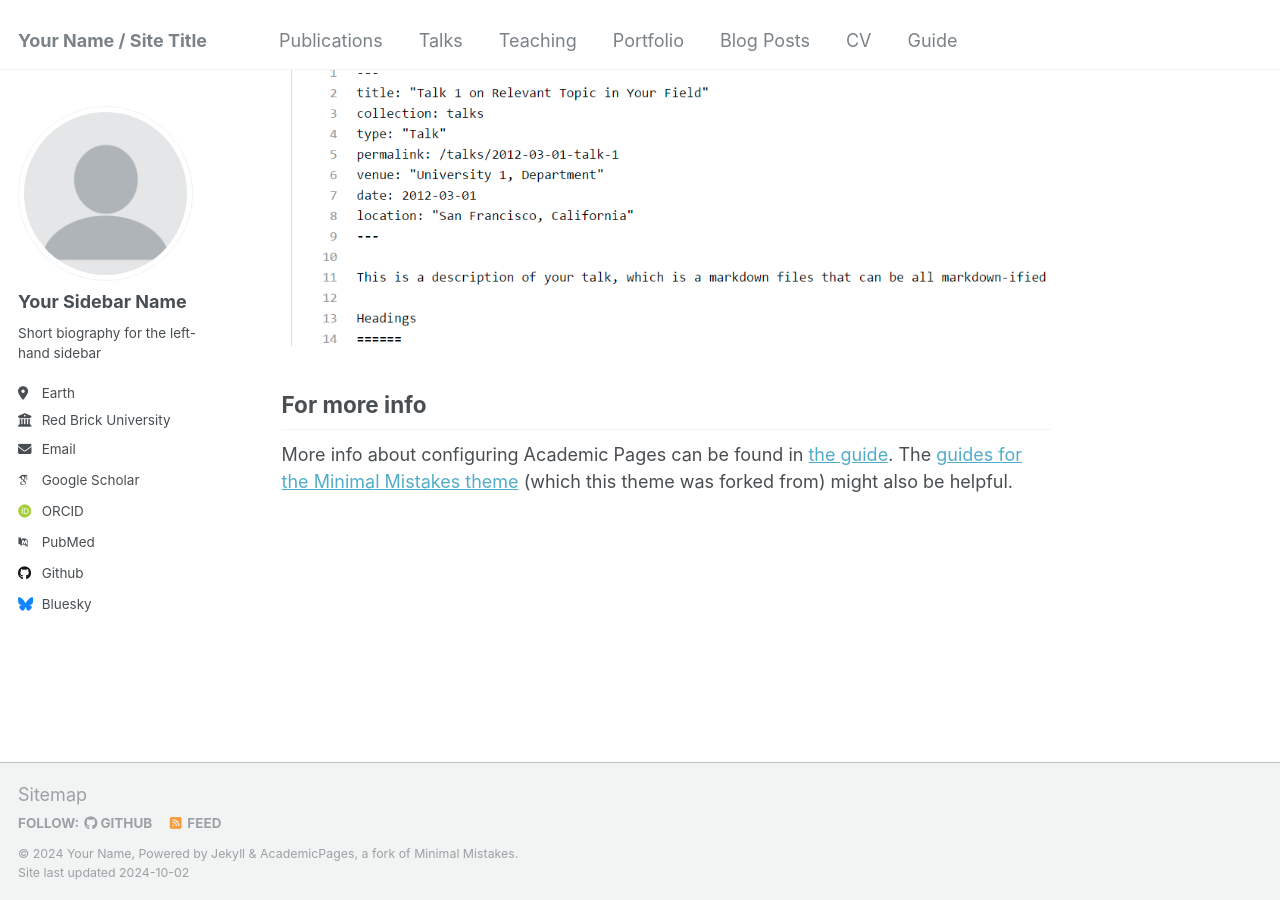
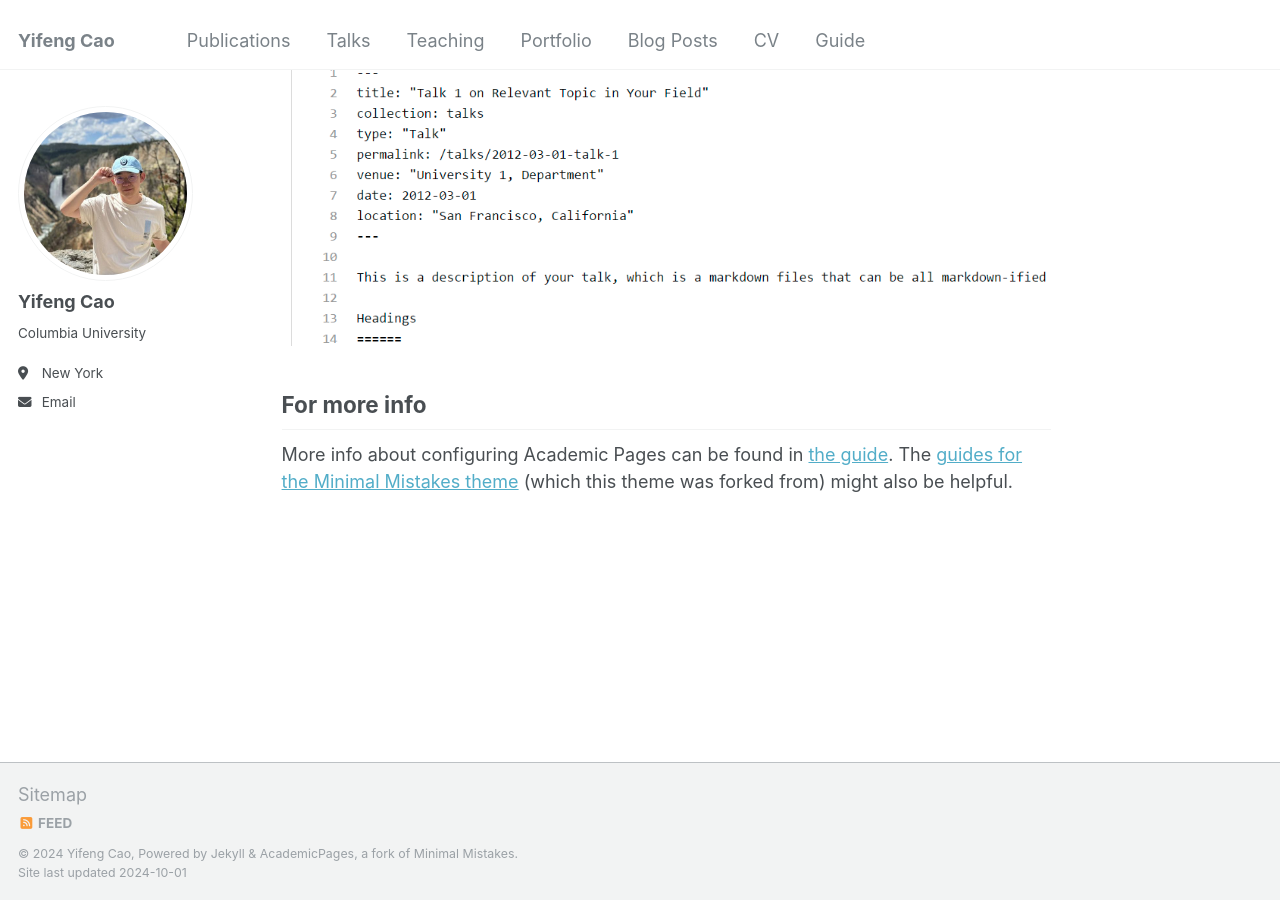
Before and after one commit to Yifeng-Cao/Yifeng-Cao.github.io, a Jekyll site: the page built from _pages/about.md, in a window 1280 px wide and 900 px high, scrolled down 2643 px. Built offline with Jekyll 4.4.1, drawn with Linux system fonts in a browser that asks for light colours; some web fonts are replaced.

```diff
--- a/_config.yml
+++ b/_config.yml
@@ -7,71 +7,72 @@
 # server process.
 
 # Basic Site Settings
-locale                   : "en-US"
-title                    : "Your Name / Site Title"
+locale                   : "NY-US"
+title                    : "Yifeng Cao"
 title_separator          : "-"
-name                     : &name "Your Name"
-description              : &description "personal description"
-url                      : https://academicpages.github.io # the base hostname & protocol for your site e.g. "https://mmistakes.github.io"
+name                     : &name "Yifeng Cao"
+description              : &description "Columbia Electronic Engineering Master"
+url                      : https://immortalsplay.github.io/yifengcao.github.io/ # the base hostname & protocol for your site e.g. "https://mmistakes.github.io"
 baseurl                  : "" # the subpath of your site, e.g. "/blog"
-repository               : "academicpages/academicpages.github.io"
+repository               : "immortalsplay/yifengcao.github.io"
 
 # Site Author - The following control what appear as part of the author content on the side bar.
 #               If a field is blank the icon and link will not appear, otherwise it will be shown.
 #               Additional customization can be done by editing /_includes/author-profile.html
 author:
   # Biographic information
-  avatar           : "profile.png"
-  name             : "Your Sidebar Name"
-  pronouns         : # example: "she/her"
-  bio              : "Short biography for the left-hand sidebar"
-  location         : "Earth"
-  employer         : "Red Brick University"
+  avatar           : "github.jpg"
+  name             : "Yifeng Cao"
+  pronouns         : # example: "he/his"
+  bio              : "Columbia University"
+  focus            : "Robotics/RL"
+  location         : "New York"
+  College          : "Columbia University"
   uri              : # URL
-  email            : "none@example.org"
+  email            : "yc4317@columbia.edu"
 
-  # Academic websites
-  arxiv            : # URL - Update with the correct link to your profile
-  googlescholar    : "https://scholar.google.com/citations?user=PS_CX0AAAAAJ"
-  impactstory      : # URL
-  orcid            : "http://orcid.org/yourorcidurl"
-  semantic         : # URL
-  pubmed           : "https://www.ncbi.nlm.nih.gov/pubmed/?term=john+snow"
-  researchgate     : # URL
+  # # Academic websites
+  # arxiv            : # URL - Update with the correct link to your profile
+  # googlescholar    : "https://scholar.google.com/citations?user=PS_CX0AAAAAJ"
+  # impactstory      : # URL
+  # orcid            : "http://orcid.org/yourorcidurl"
+  # semantic         : # URL
+  # pubmed           : "https://www.ncbi.nlm.nih.gov/pubmed/?term=john+snow"
+  # researchgate     : # URL
 
-  # Repositories and software development
-  bitbucket        : # Username - Update with your username on the site
-  codepen          : # Username
-  dribbble         : # Username
-  github           : "academicpages"
-  kaggle           : # Username
-  stackoverflow    : # User number or user number and name (i.e., use "1" or "1/jeff-atwood")
+  # # Repositories and software development
+  # bitbucket        : # Username - Update with your username on the site
+  # codepen          : # Username
+  # dribbble         : # Username
+  # github           : "academicpages"
+  # kaggle           : # Username
+  # stackoverflow    : # User number or user number and name (i.e., use "1" or "1/jeff-atwood")
 
-  # Social media
-  bluesky          : "bsky.app" # Replace this with you Bluesky username
-  facebook         : # Username
-  flickr           : # Username
-  foursquare       : # Username
-  goodreads        : # Username
-  google_plus      : # Username
-  keybase          : # Username
-  instagram        : # Username
-  lastfm           : # Username
-  linkedin         : # Username
-  mastodon         : # URL
-  medium           : # URL
-  pinterest        : # Username
-  soundcloud       : # Username
-  steam            : # Username
-  telegram         : # URL
-  tumblr           : # Username
-  twitter          : # Username for X / Twitter
-  vine             : # Username
-  weibo            : # Username
-  wikipedia        : # Username
-  xing             : # Username
-  youtube          : # Username
-  zhihu            : # Username
+  # # Social media
+  # bluesky          : "bsky.app" # Replace this with you Bluesky username
+  # facebook         : # Username
+  # flickr           : # Username
+  # foursquare       : # Username
+  # goodreads        : # Username
+  # google_plus      : # Username
+  # keybase          : # Username
+  # instagram        : # Username
+  # lastfm           : # Username
+  # linkedin         : # Username
+  # mastodon         : # URL
+  # medium           : # URL
+  # pinterest        : # Username
+  # soundcloud       : # Username
+  # steam            : # Username
+  # telegram         : # URL
+  # tumblr           : # Username
+  # twitter          : # Username for X / Twitter
+  # vine             : # Username
+  # weibo            : # Username
+  # wikipedia        : # Username
+  # xing             : # Username
+  # youtube          : # Username
+  # zhihu            : # URL
 
 # Publication Category - The following the list of publication categories and their headings
 publication_category:
@@ -169,12 +170,10 @@ exclude:
   - CHANGELOG
   - Capfile
   - config
-  - Dockerfile
   - Gemfile
   - Gruntfile.js
   - gulpfile.js
   - LICENSE
-  - local
   - log
   - node_modules
   - package.json*
@@ -292,23 +291,22 @@ sass:
 permalink: /:categories/:title/
 # paginate: 5 # amount of posts to show
 # paginate_path: /page:num/
-timezone: Etc/UTC # http://en.wikipedia.org/wiki/List_of_tz_database_time_zones
+timezone: America/Los_Angeles # http://en.wikipedia.org/wiki/List_of_tz_database_time_zones
 
 
 # Plugins
 plugins:
-  - jekyll-feed
-  - jekyll-gist
   - jekyll-paginate
   - jekyll-sitemap
-  - jemoji
-
-# Mimic GitHub Pages with --safe
+  - jekyll-gist
+  - jekyll-feed
+  - jekyll-redirect-from
+# mimic GitHub Pages with --safe
 whitelist:
-  - jekyll-feed
-  - jekyll-gist
   - jekyll-paginate
   - jekyll-sitemap
+  - jekyll-gist
+  - jekyll-feed
   - jemoji
 
 
```
Also changed, not shown: Gemfile (+24 -7 lines), README.md (+5 -29 lines), package.json (+2 -5 lines), 1 other file.
